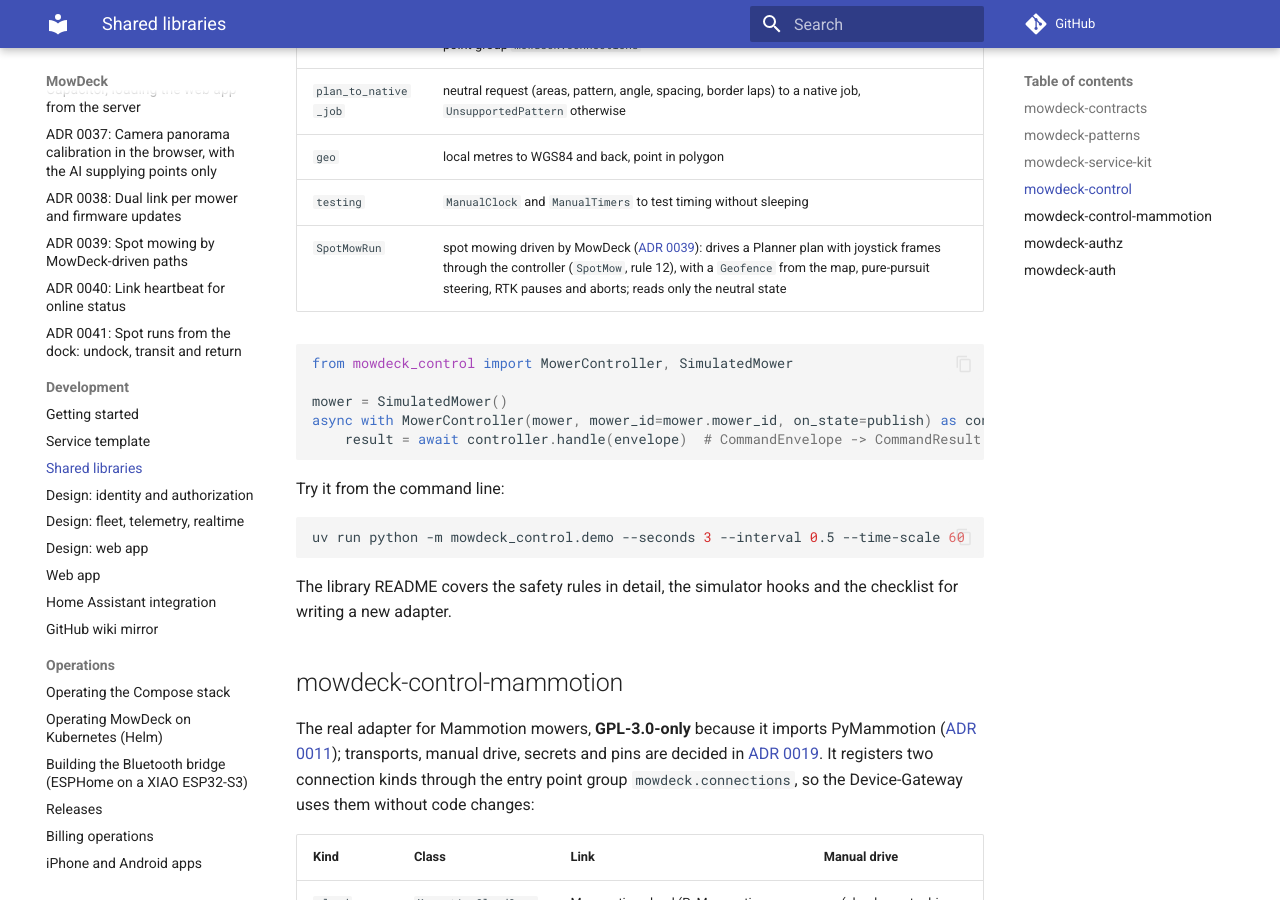
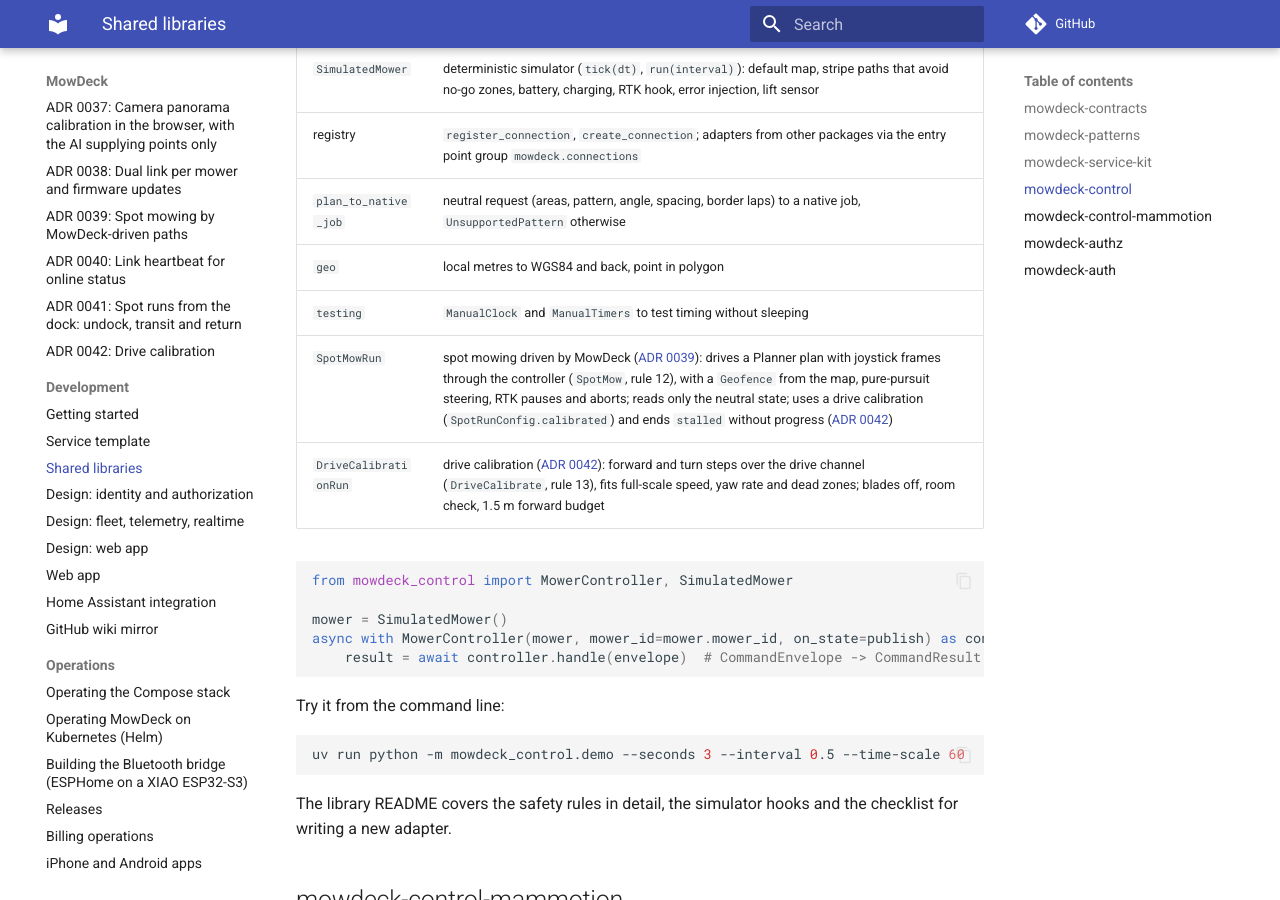
Before and after one commit to lukislp/mowdeck, an MkDocs documentation site: the page built from docs/dev/libraries.md, in a window 1280 px wide and 900 px high, scrolled down 5264 px. Built offline with MkDocs 1.6.1 and Material for MkDocs 9.7.7, drawn with Linux system fonts in a browser that asks for light colours; comment, search, counter and statistics services are not loaded; some of the changed text lies outside the part shown.

Commit message:
docs: ADR 0042 drive calibration and the manual-drive speed limit
Records the drive calibration, its storage and use in spot runs, the
progress-based time limit, the vendor speed setting and the finding
that the Mammotion drive session never sent max_run_speed with the
blades off. ADR 0039 and 0041 note the amendments; the ADR index,
library guide, phases and site navigation list the new decision.

````diff
--- a/docs/dev/libraries.md
+++ b/docs/dev/libraries.md
@@ -28,6 +28,7 @@ No I/O, only `pydantic`. Everything is versioned under `mowdeck_contracts.v1`:
 - `module`: `ModuleDescriptor`, served by every service at `/.well-known/mowdeck-module`.
 - `problem`: RFC 9457 `ProblemDetails`.
 - `spot`: `SpotMowPlan` (segments as encoded polylines, SHA-256 `plan_hash`, optional `native` job) for `StartMow.spot_plan` and `SpotMow.plan`, `encode_polyline` / `decode_polyline` ([ADR 0030](../adr/0030-mowing-patterns-and-planner.md)); `SpotRunStatus` (`MowerState.spot_run`) and `MAX_SPOT_MOW_SPEED_MPS` for spot runs driven by MowDeck ([ADR 0039](../adr/0039-spot-mowing-by-mowdeck-driven-paths.md)).
+- `calibration`: `DriveCalibration` (stored as link options), `DriveCalibrationStatus` (`MowerState.drive_calibration`), `DriveSpeedSetting` (`MowerCapabilities.drive_speed_setting`) for the drive calibration and the vendor's speed setting for manual driving ([ADR 0042](../adr/0042-drive-calibration.md)).
 - `positions`: `PositionTrackRequest` / `PositionTrackReply` for the track query `tracks.positions.query` (Telemetry).
 - `subjects`: `command_subject(id)`, `telemetry_subject(id)`, `event_subject(domain, name)`, wildcards, the request subject `FLEET_MOWERS_LIST` and the streams `COMMANDS`, `TELEMETRY`, `EVENTS`.
 
@@ -146,7 +147,8 @@ flowchart LR
 | `plan_to_native_job` | neutral request (areas, pattern, angle, spacing, border laps) to a native job, `UnsupportedPattern` otherwise |
 | `geo` | local metres to WGS84 and back, point in polygon |
 | `testing` | `ManualClock` and `ManualTimers` to test timing without sleeping |
-| `SpotMowRun` | spot mowing driven by MowDeck ([ADR 0039](../adr/0039-spot-mowing-by-mowdeck-driven-paths.md)): drives a Planner plan with joystick frames through the controller (`SpotMow`, rule 12), with a `Geofence` from the map, pure-pursuit steering, RTK pauses and aborts; reads only the neutral state |
+| `SpotMowRun` | spot mowing driven by MowDeck ([ADR 0039](../adr/0039-spot-mowing-by-mowdeck-driven-paths.md)): drives a Planner plan with joystick frames through the controller (`SpotMow`, rule 12), with a `Geofence` from the map, pure-pursuit steering, RTK pauses and aborts; reads only the neutral state; uses a drive calibration (`SpotRunConfig.calibrated`) and ends `stalled` without progress ([ADR 0042](../adr/0042-drive-calibration.md)) |
+| `DriveCalibrationRun` | drive calibration ([ADR 0042](../adr/0042-drive-calibration.md)): forward and turn steps over the drive channel (`DriveCalibrate`, rule 13), fits full-scale speed, yaw rate and dead zones; blades off, room check, 1.5 m forward budget |
 
 ```python
 from mowdeck_control import MowerController, SimulatedMower
--- a/mkdocs.yml
+++ b/mkdocs.yml
@@ -82,6 +82,7 @@ nav:
       - adr/0039-spot-mowing-by-mowdeck-driven-paths.md
       - adr/0040-link-heartbeat-for-online-status.md
       - adr/0041-spot-runs-from-the-dock-undock-transit-return.md
+      - adr/0042-drive-calibration.md
   - Development:
       - dev/getting-started.md
       - dev/service-template.md
````
Also changed, not shown: docs/adr/0039-spot-mowing-by-mowdeck-driven-paths.md (+1 -1 lines), docs/adr/0041-spot-runs-from-the-dock-undock-transit-return.md (+1 -1 lines), docs/adr/0042-drive-calibration.md (added, +50 -0 lines), docs/adr/README.md (+1 -0 lines), docs/phases.md (+1 -0 lines).
